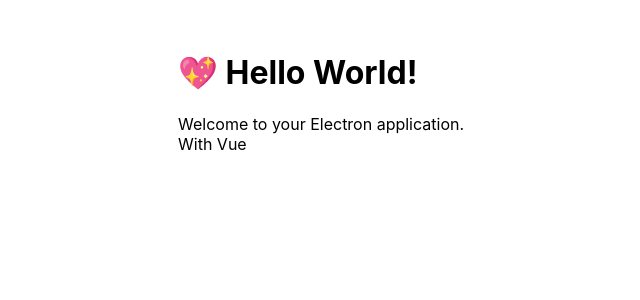
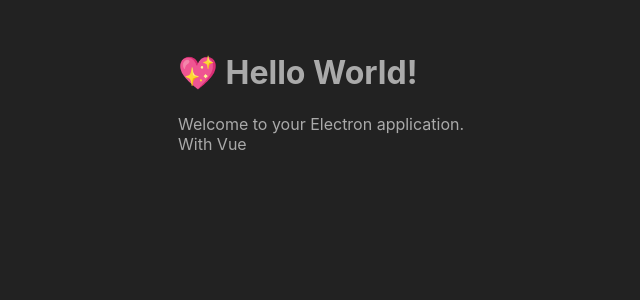
Before and after one commit to mineot/fortuna-desktop, a Vue app: page / in a window 1280 px wide. Shown: the top 300 px of the page, without its empty margins (158-798 px from the left). Built offline with nearby package versions, Linux system fonts and the light colour scheme.

Commit message:
master - add sass support

```diff
--- a/package.json
+++ b/package.json
@@ -39,6 +39,7 @@
   "license": "MIT",
   "dependencies": {
     "electron-squirrel-startup": "^1.0.1",
+    "sass": "^1.79.3",
     "vue": "^3.5.8"
   }
 }
--- a/src/index.css
+++ /dev/null
@@ -1,7 +0,0 @@
-body {
-  font-family: -apple-system, BlinkMacSystemFont, 'Segoe UI', Roboto, Helvetica,
-    Arial, sans-serif;
-  margin: auto;
-  max-width: 38rem;
-  padding: 2rem;
-}
--- /dev/null
+++ b/src/styles/app.scss
@@ -0,0 +1,9 @@
+body {
+  font-family: -apple-system, BlinkMacSystemFont, "Segoe UI", Roboto, Helvetica,
+    Arial, sans-serif;
+  margin: auto;
+  max-width: 38rem;
+  padding: 2rem;
+  background-color: #222;
+  color: #aaa;
+}
```
Also changed, not shown: src/renderer.ts (+5 -6 lines), 1 other file (tests, documents, lock files or other folders).
